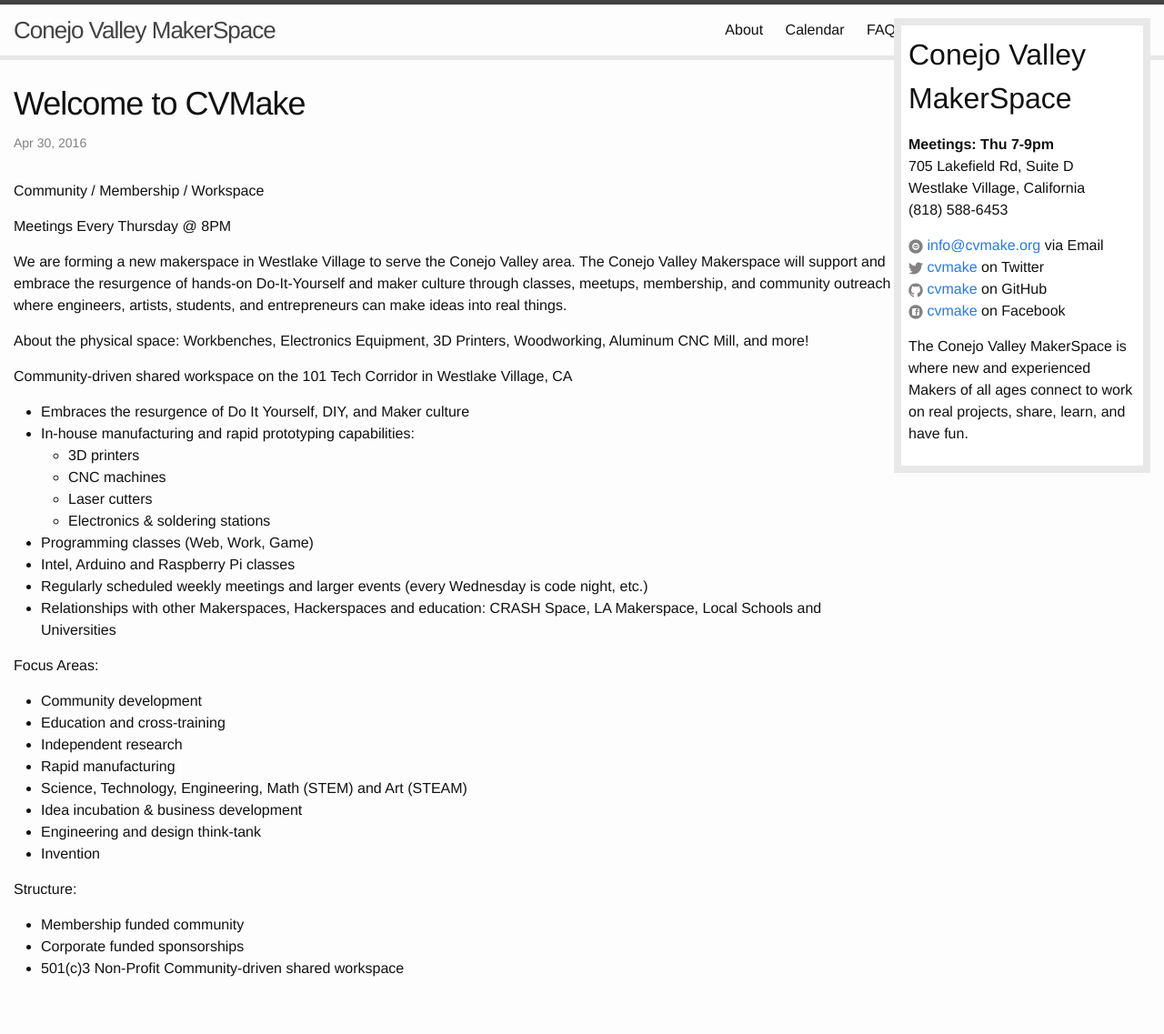
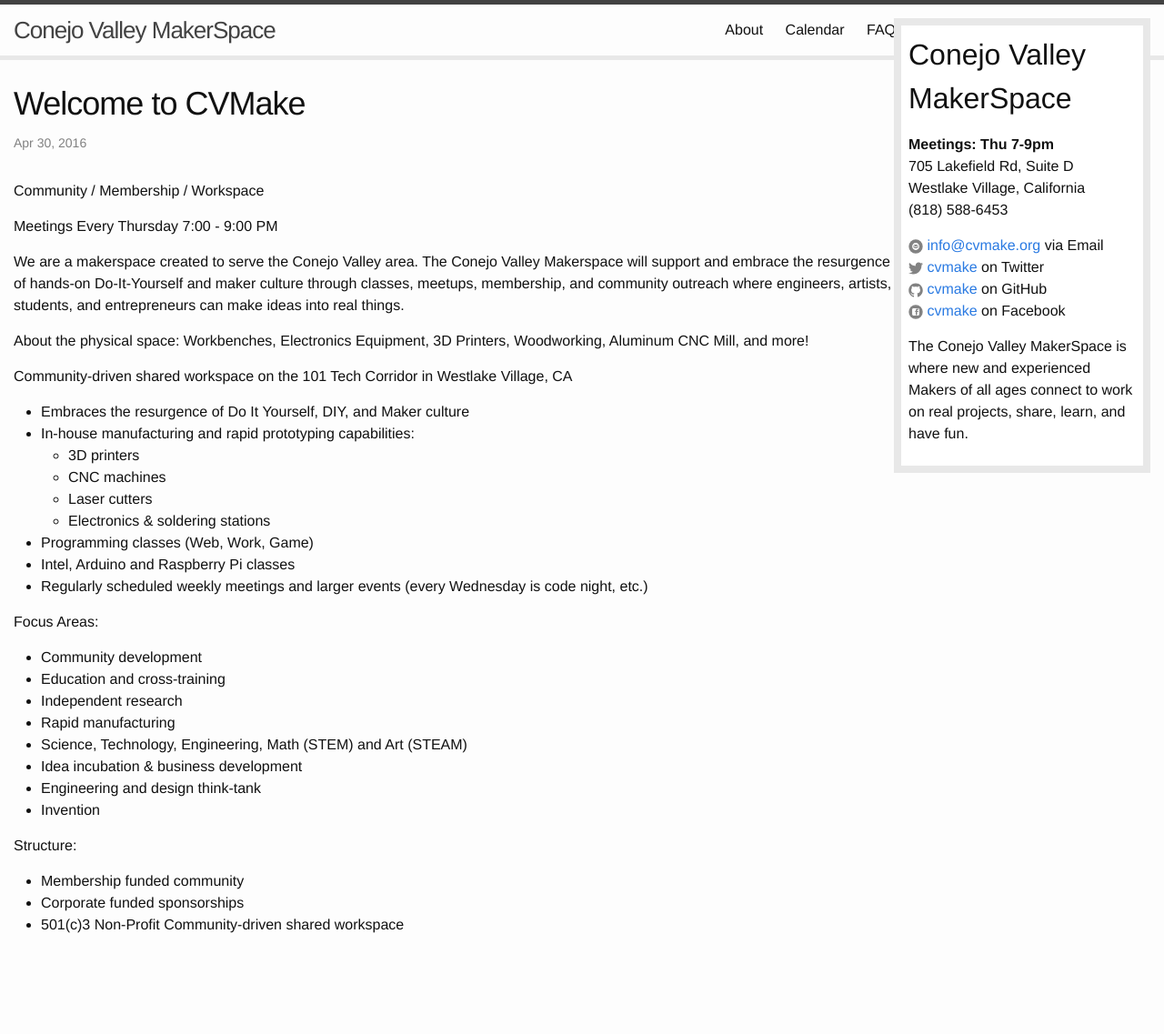
Before and after one commit to cvmake/cvmake.github.io, a Jekyll site: the page built from _posts/2016-04-30-welcome.markdown, in a window 1280 px wide. Shown: the whole page at 91% size. Built offline with Jekyll 4.4.1, drawn with Linux system fonts in a browser that asks for light colours; after the commit the page ends 1089 px from its top, so only the background shows below that.

Commit message:
Update 2016-04-30-welcome.markdown

```diff
--- a/_posts/2016-04-30-welcome.markdown
+++ b/_posts/2016-04-30-welcome.markdown
@@ -6,12 +6,9 @@
 ---
 Community / Membership / Workspace
 
-Meetings Every Thursday @ 8PM
+Meetings Every Thursday 7:00 - 9:00 PM
 
-We are forming a new makerspace in Westlake Village to serve the Conejo Valley area. The Conejo
-Valley Makerspace will support and embrace the resurgence of hands‐on Do‐It‐Yourself and maker
-culture through classes, meetups, membership, and community outreach where engineers, artists,
-students, and entrepreneurs can make ideas into real things.
+We are a makerspace created to serve the Conejo Valley area. The Conejo Valley Makerspace will support and embrace the resurgence of hands‐on Do‐It‐Yourself and maker culture through classes, meetups, membership, and community outreach where engineers, artists, students, and entrepreneurs can make ideas into real things.
 
 About the physical space: Workbenches, Electronics Equipment, 3D Printers, Woodworking, Aluminum CNC Mill, and more!
 
@@ -26,7 +23,6 @@
 - Programming classes (Web, Work, Game)
 - Intel, Arduino and Raspberry Pi classes
 - Regularly scheduled weekly meetings and larger events (every Wednesday is code night, etc.)
-- Relationships with other Makerspaces, Hackerspaces and education: CRASH Space, LA Makerspace, Local Schools and Universities
 
 Focus Areas:
 
```
